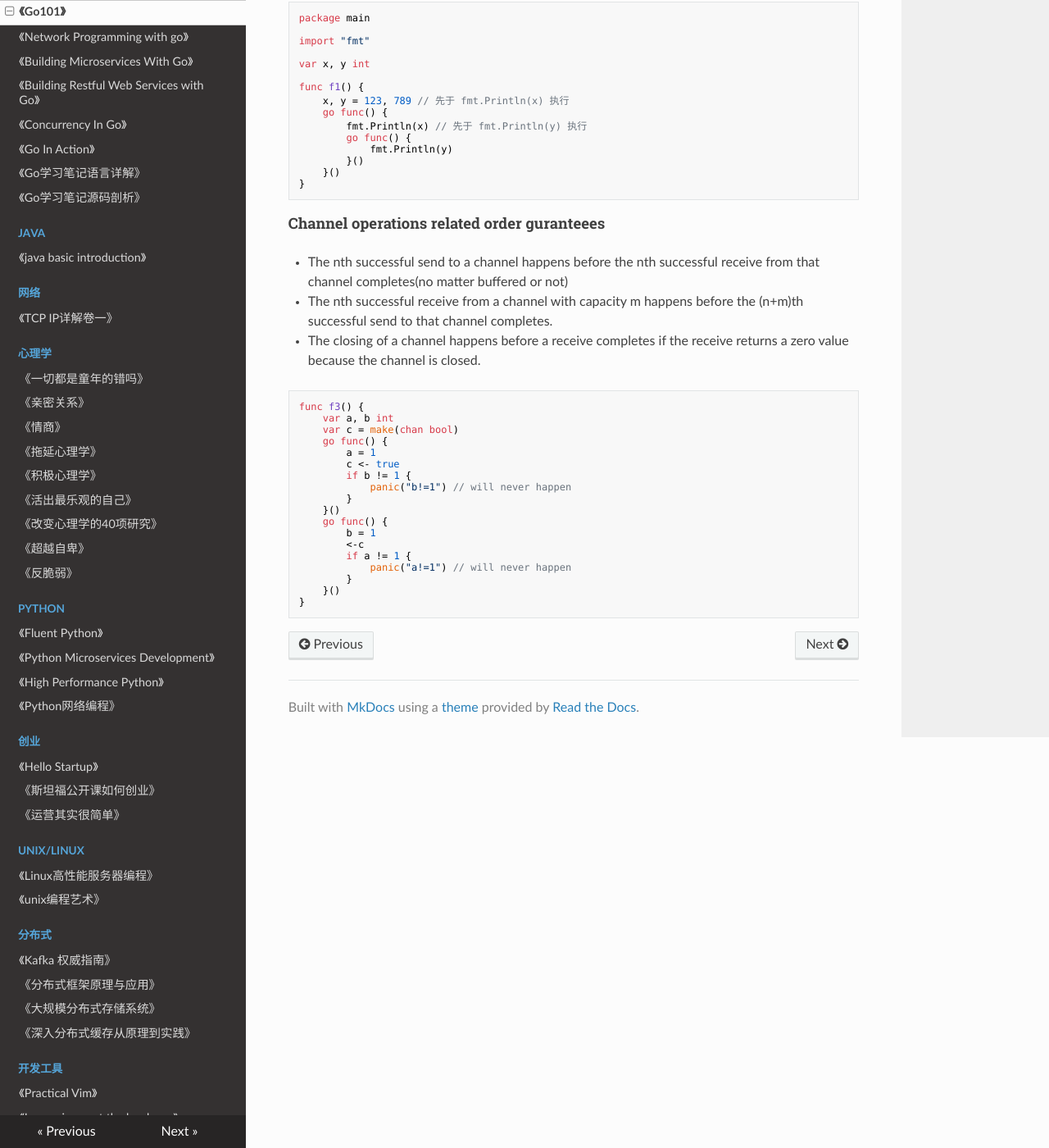
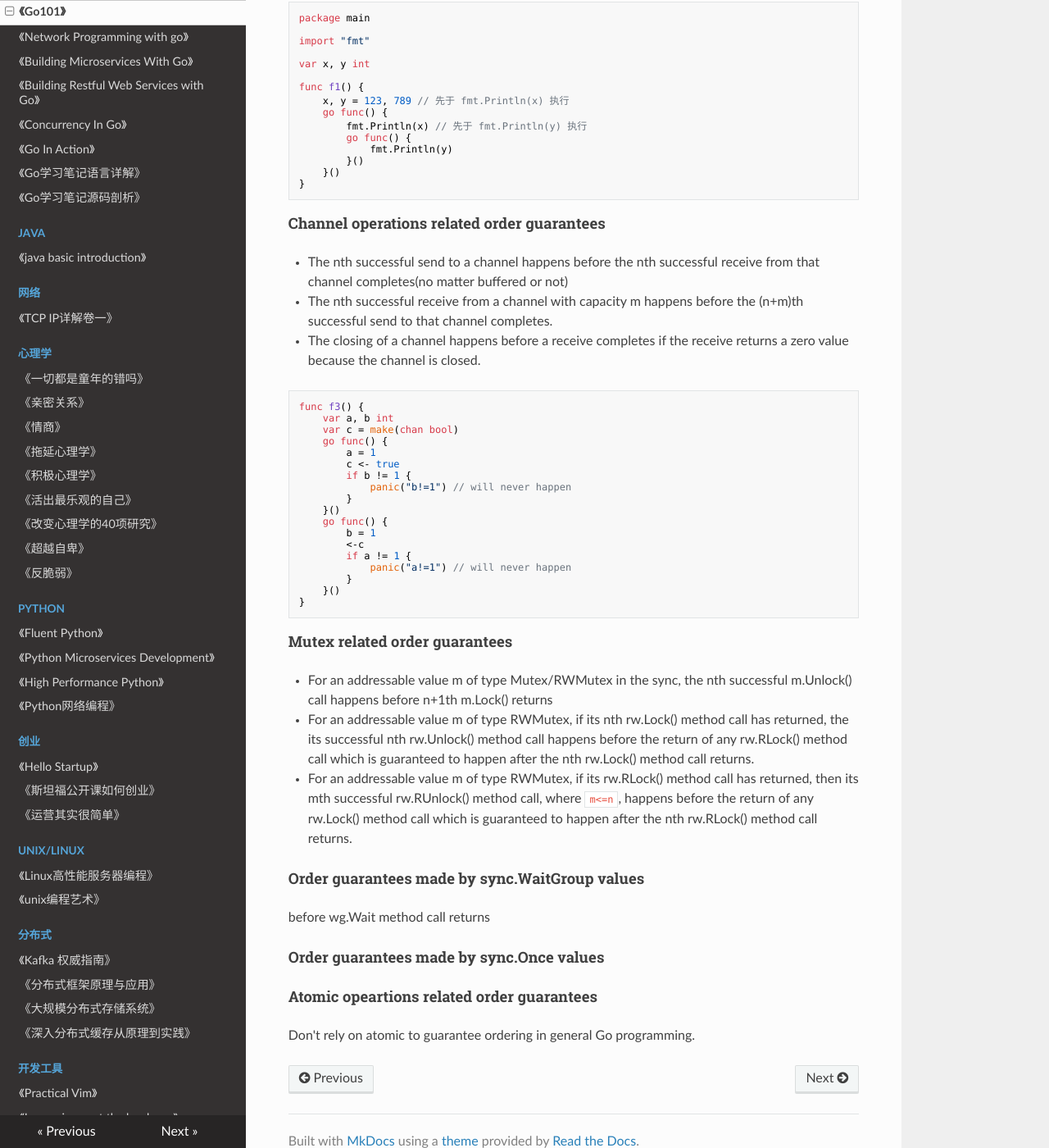
Before and after one commit to PegasusWang/booknotes, an MkDocs documentation site: the page built from docs/golang/go101/book.md, in a window 1280 px wide and 1400 px high, scrolled down 26031 px. Shown: the whole window at 82% size. Built offline with MkDocs 1.6.1, drawn with Linux system fonts in a browser that asks for light colours; nearby versions of some CDN libraries; old or Windows-style settings are respelled for this version of MkDocs.

Commit message:
Memory Order Guarantees in Go

````diff
--- a/docs/golang/go101/book.md
+++ b/docs/golang/go101/book.md
@@ -1651,7 +1651,7 @@ func f1() {
 }
 ```
 
-#### Channel operations related order guranteees
+#### Channel operations related order guarantees
 
 - The nth successful send to a channel happens before the nth successful receive from that channel completes(no matter
 	buffered or not)
@@ -1680,3 +1680,21 @@ func f3() {
 	}()
 }
 ```
+
+#### Mutex related order guarantees
+
+- For an addressable value m of type Mutex/RWMutex in the sync, the nth successful m.Unlock() call happens before n+1th m.Lock() returns
+- For an addressable value m of type RWMutex, if its nth rw.Lock() method call has returned, the its successful nth
+	rw.Unlock() method call happens before the return of any rw.RLock() method call which is guaranteed to happen after
+	the nth rw.Lock() method call returns.
+- For an addressable value m of type RWMutex, if its rw.RLock() method call has returned, then its mth successful
+	rw.RUnlock() method call, where `m<=n`, happens before the return of any rw.Lock() method call which is guaranteed to
+	happen after the nth rw.RLock() method call returns.
+
+#### Order guarantees made by sync.WaitGroup values
+before wg.Wait method call returns
+
+#### Order guarantees made by sync.Once values
+
+#### Atomic opeartions related order guarantees
+Don't rely on atomic to guarantee ordering in general Go programming.
````
